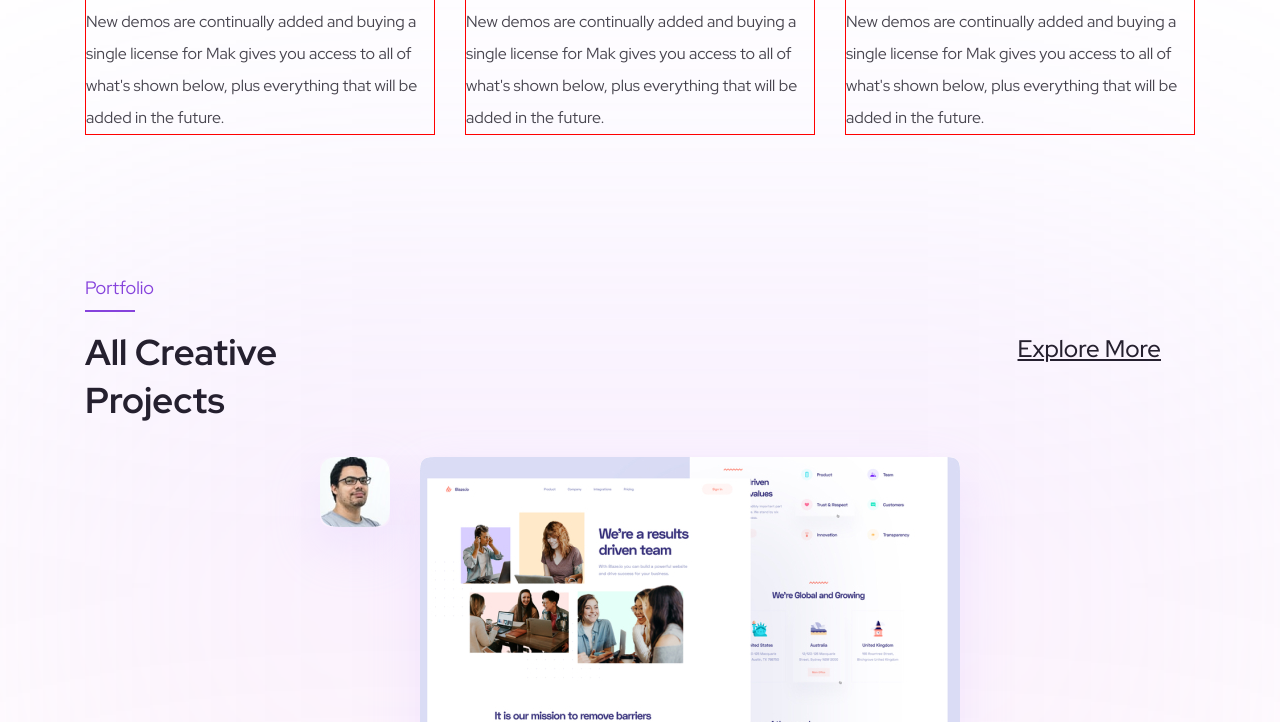
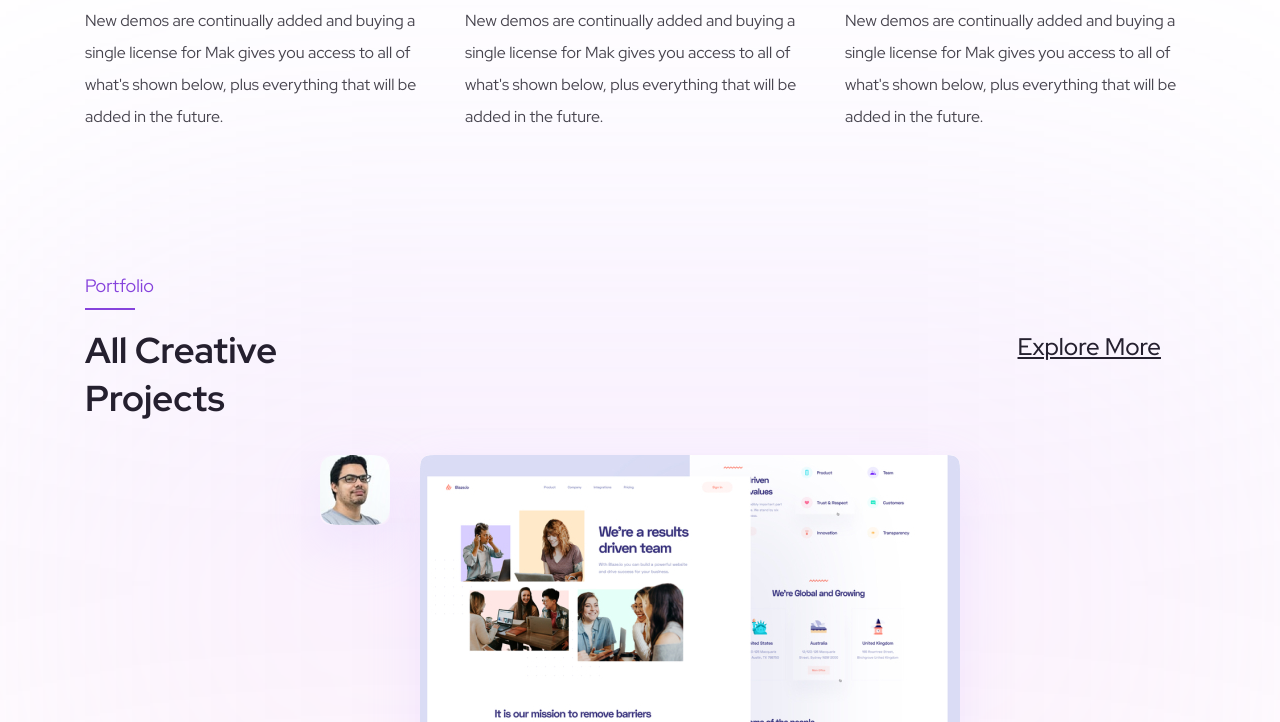
Before and after one commit to flaberfl/designer-portfolio-adam, a website: page #src/index.html in a window 1280 px wide. Shown: the part 1060-1782 px from the top of the page. Drawn offline with nearby package versions, Linux system fonts and the light colour scheme; files that its build step writes are made by us from their sources; files whose address does not match are found by name.

Commit message:
Update services.scss

```diff
--- a/#src/scss/blocks/services.scss
+++ b/#src/scss/blocks/services.scss
@@ -1,6 +1,5 @@
 .services {
   margin: 0px 0px 84px 0px;
-  // margin: 0px 0px 54px 0px;
 
   @media (max-width:$md2+px) {
     margin: 0px 0px 34px 0px;
@@ -16,17 +15,20 @@
 
     @media (min-width:577px) {
       display: flex;
+      flex-wrap: wrap;
       justify-content: center;
-      flex-wrap: wrap;
-      margin: 0px -15px -30px;
+      margin: 0px -15px;
     }
   }
 
   &__column {
     flex: 0 1 33.333%;
-    margin: 0px 0px 30px 0px;
 
     @media (max-width:$md2+px) {
+      &:not(:last-child) {
+        margin: 0px 0px 30px 0px;
+      }
+
       flex: 0 1 50%;
     }
 
@@ -37,8 +39,6 @@
 }
 
 .service {
-
-  border: 1px solid red;
 
   // .service__top
   &__top {
```
